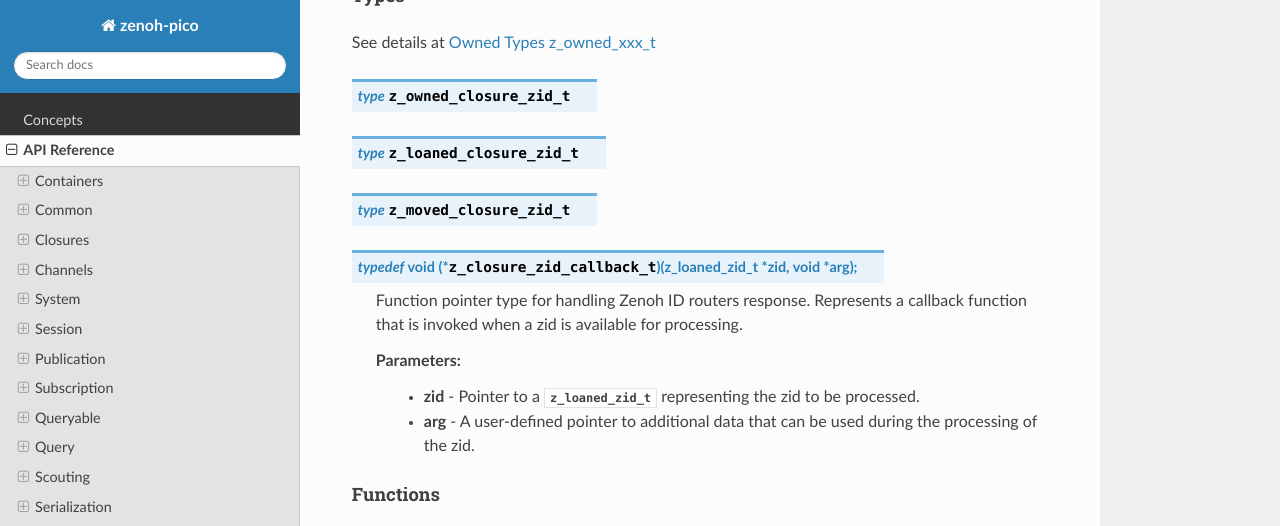
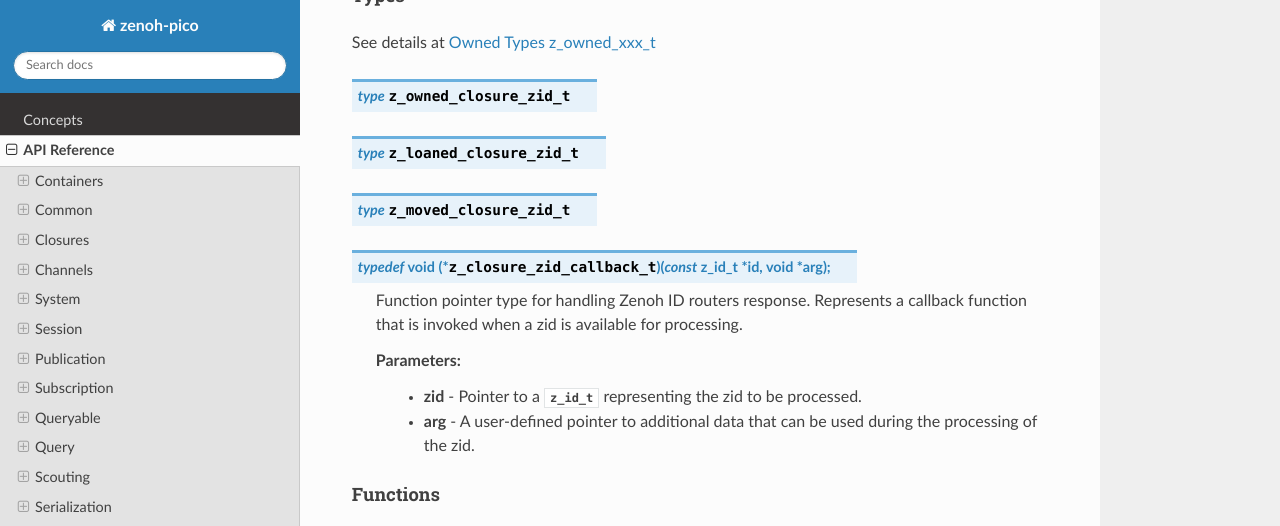
Before and after one commit to eclipse-zenoh/zenoh-pico, a Sphinx documentation site: the page built from docs/api.rst, in a window 1280 px wide and 900 px high, scrolled down 30649 px, cut to the strip 0-526 px from the top of the window. Built offline with Sphinx 7.4.7 and the Read the Docs theme 3.1.0, drawn with Linux system fonts in a browser that asks for light colours.

Commit message:
Fix typo in z_closure_zid_callback_t docs

```diff
--- a/docs/api.rst
+++ b/docs/api.rst
@@ -603,13 +603,13 @@ See details at :ref:`owned_types_concept`
 .. c:type:: z_loaned_closure_zid_t
 .. c:type:: z_moved_closure_zid_t
 
-.. c:type:: void (* z_closure_zid_callback_t)(z_loaned_zid_t * zid, void * arg);
+.. c:type:: void (* z_closure_zid_callback_t)(const z_id_t * id, void * arg);
 
     Function pointer type for handling Zenoh ID routers response.
     Represents a callback function that is invoked when a zid is available for processing.
 
     Parameters:
-      - **zid** - Pointer to a :c:type:`z_loaned_zid_t` representing the zid to be processed.
+      - **zid** - Pointer to a :c:type:`z_id_t` representing the zid to be processed.
       - **arg** - A user-defined pointer to additional data that can be used during the processing of the zid.
 
 Functions
```
Also changed, not shown: 1 other file.
